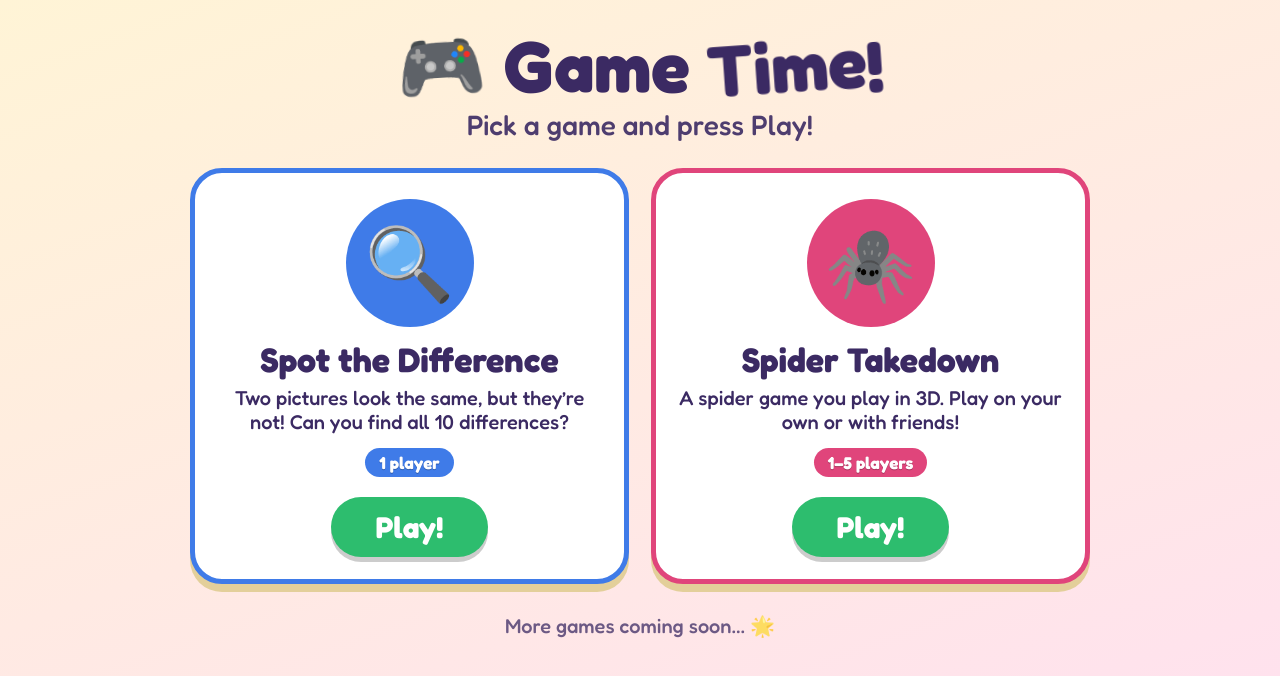
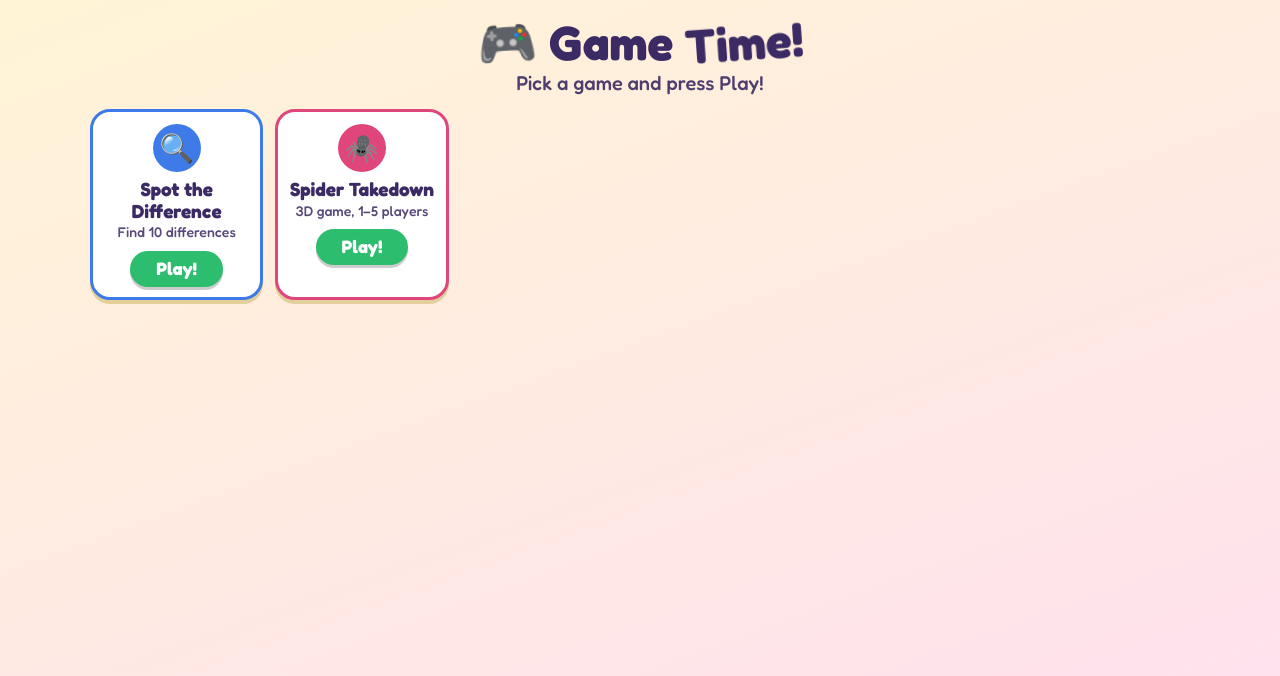
Before and after one commit to RobDoyle2/games, a plain HTML site: page index.html in a window 1280 px wide. Drawn offline with Linux system fonts and the light colour scheme.

Commit message:
Make game cards compact so many games fit on one screen
Co-Authored-By: Claude Sonnet 5.5 <noreply@anthropic.com>
Claude-Session: https://claude.ai/code/session_016jgdRgbTiqrZYJsDfZ757i

```diff
--- a/index.html
+++ b/index.html
@@ -22,87 +22,75 @@ body{
   color:var(--ink);
   font-family:"Fredoka","Comic Sans MS","Trebuchet MS",system-ui,sans-serif;
   text-align:center;
-  padding:max(20px,env(safe-area-inset-top)) 16px max(32px,env(safe-area-inset-bottom));
+  padding:max(14px,env(safe-area-inset-top)) 12px max(24px,env(safe-area-inset-bottom));
 }
-.wrap{max-width:900px;margin:0 auto}
+.wrap{max-width:1100px;margin:0 auto}
 
-h1{font-size:clamp(40px,10vw,72px);margin:8px 0 4px;line-height:1.05}
+h1{font-size:clamp(30px,7vw,48px);margin:2px 0 2px;line-height:1.1}
 h1 span{display:inline-block;animation:wiggle 2.4s ease-in-out infinite}
 h1 span:nth-child(2){animation-delay:.15s}
-h1 span:nth-child(3){animation-delay:.3s}
-.hello{font-size:clamp(20px,4.5vw,28px);margin:0 0 26px;opacity:.9}
+.hello{font-size:clamp(16px,3.5vw,20px);margin:0 0 14px;opacity:.9}
 
-.games{display:grid;grid-template-columns:repeat(auto-fit,minmax(260px,1fr));gap:22px}
+/* Small tiles: lots of games fit on one screen (2 per row on a phone, 5+ on a computer) */
+.games{display:grid;grid-template-columns:repeat(auto-fill,minmax(150px,1fr));gap:12px}
 
 .game{
-  display:flex;flex-direction:column;align-items:center;gap:6px;
+  display:flex;flex-direction:column;align-items:center;gap:2px;
   background:var(--card);color:inherit;text-decoration:none;
-  border-radius:32px;padding:26px 20px 22px;
-  box-shadow:0 8px 0 var(--shadow);
-  border:5px solid var(--c);
+  border-radius:20px;padding:12px 10px 10px;
+  box-shadow:0 4px 0 var(--shadow);
+  border:3px solid var(--c);
   transition:transform .15s ease;
   -webkit-tap-highlight-color:transparent;
 }
-.game:hover{transform:translateY(-6px) rotate(-1deg)}
-.game:active{transform:translateY(2px);box-shadow:0 3px 0 var(--shadow)}
-.game:focus-visible{outline:6px solid var(--ink);outline-offset:4px}
+.game:hover{transform:translateY(-3px)}
+.game:active{transform:translateY(2px);box-shadow:0 1px 0 var(--shadow)}
+.game:focus-visible{outline:4px solid var(--ink);outline-offset:3px}
 
 .pic{
-  width:128px;height:128px;border-radius:50%;
+  width:48px;height:48px;border-radius:50%;
   background:var(--c);display:grid;place-items:center;
-  font-size:72px;line-height:1;margin-bottom:6px;
+  font-size:28px;line-height:1;
 }
-.game h2{margin:0;font-size:clamp(28px,6vw,34px)}
-.game p{margin:0;font-size:clamp(18px,4vw,20px);min-height:2.6em}
-.tag{
-  display:inline-block;background:var(--c);color:#fff;font-weight:700;
-  border-radius:999px;padding:4px 14px;font-size:17px;margin-top:4px;
-  text-shadow:0 1px 0 rgba(0,0,0,.25);
+.game h2{margin:4px 0 0;font-size:19px;line-height:1.15}
+.game p{margin:0;font-size:14px;line-height:1.25;opacity:.85}
+.go{
+  margin-top:auto;padding-top:0;
+  font-size:18px;font-weight:700;
+  background:var(--play);color:var(--playink);
+  border-radius:999px;padding:6px 26px;min-height:36px;
+  box-shadow:0 3px 0 rgba(0,0,0,.2);
 }
-.go{
-  margin-top:14px;font-size:30px;font-weight:700;
-  background:var(--play);color:var(--playink);
-  border-radius:999px;padding:12px 44px;
-  box-shadow:0 5px 0 rgba(0,0,0,.2);
-}
+.game p + .go{margin-top:8px}
 
-.spider{--c:#e0457b}
-.spot{--c:#3f7be8}
-
-.soon{margin-top:30px;font-size:20px;opacity:.75}
-
-@keyframes wiggle{0%,100%{transform:rotate(-4deg)}50%{transform:rotate(4deg) translateY(-4px)}}
+@keyframes wiggle{0%,100%{transform:rotate(-4deg)}50%{transform:rotate(4deg) translateY(-3px)}}
 @media (prefers-reduced-motion:reduce){h1 span{animation:none}.game{transition:none}.game:hover{transform:none}}
 </style>
 </head>
 <body>
 <main class="wrap">
-  <h1><span>🎮</span> Game <span>Time</span><span>!</span></h1>
+  <h1><span>🎮</span> Game <span>Time!</span></h1>
   <p class="hello">Pick a game and press Play!</p>
 
-  <!-- To add a game: copy one of the <a class="game"> cards below, change the link, emoji, name and words,
-       and give it a new colour (add a class like .newgame{--c:#2dbd6e} in the style section). -->
+  <!-- To add a game: copy one <a class="game"> card, then change the link (href), the colour (--c), the emoji,
+       the name and the tiny description. Cards sit in a grid and wrap to new rows by themselves. -->
   <div class="games">
 
-    <a class="game spot" href="spot-the-difference/">
+    <a class="game" style="--c:#3f7be8" href="spot-the-difference/">
       <div class="pic" aria-hidden="true">🔍</div>
       <h2>Spot the Difference</h2>
-      <p>Two pictures look the same, but they’re not! Can you find all 10 differences?</p>
-      <span class="tag">1 player</span>
+      <p>Find 10 differences</p>
       <span class="go">Play!</span>
     </a>
 
-    <a class="game spider" href="spider-takedown/">
+    <a class="game" style="--c:#e0457b" href="spider-takedown/">
       <div class="pic" aria-hidden="true">🕷️</div>
       <h2>Spider Takedown</h2>
-      <p>A spider game you play in 3D. Play on your own or with friends!</p>
-      <span class="tag">1–5 players</span>
+      <p>3D game, 1–5 players</p>
       <span class="go">Play!</span>
     </a>
 
   </div>
-
-  <p class="soon">More games coming soon… 🌟</p>
 </main>
 </body>
 </html>
```
